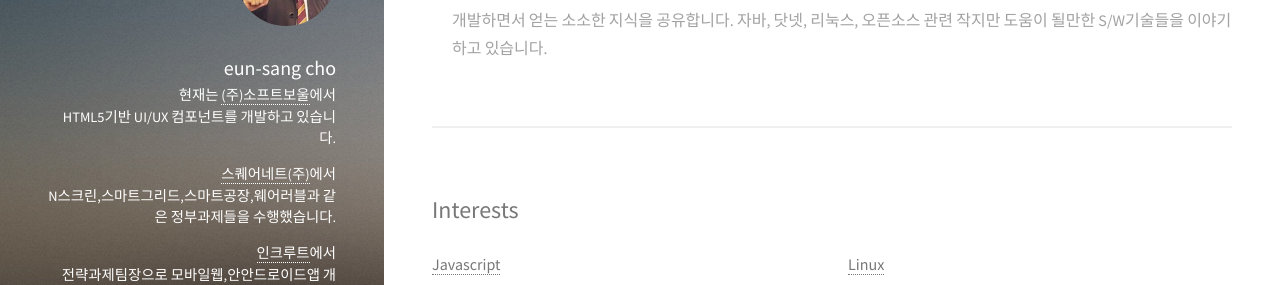
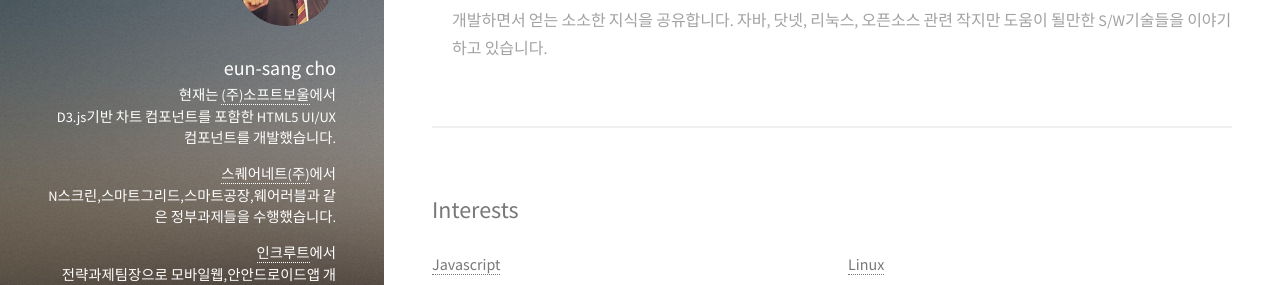
Before and after one commit to itnpeople/itnpeople.github.com, a Jekyll site: the page built from index.html, in a window 1280 px wide. Shown: the part 170-455 px from the top of the page. Built offline with Jekyll 4.4.1, drawn with Linux system fonts in a browser that asks for light colours; nearby versions of some CDN libraries.

Commit message:
change profile

```diff
--- a/index.html
+++ b/index.html
@@ -19,7 +19,7 @@ description: "자바,닷넷,리눅스 등 각종 오픈소스 및 오픈 플렛
 			<header id="header">
 				<a href="#" class="image avatar"><img src="{{site.baseurl}}/resources/img/index/avatar.jpg" alt="" /></a>
 				<h1><strong>eun-sang cho</strong></h1>
-				<h5>현재는 <a href="http://www.softbowl.co.kr" target="_blank">(주)소프트보울</a>에서<br/> HTML5기반 UI/UX 컴포넌트를 개발하고 있습니다.</h5>
+				<h5>현재는 <a href="http://www.softbowl.co.kr" target="_blank">(주)소프트보울</a>에서<br/> D3.js기반 차트 컴포넌트를 포함한 HTML5 UI/UX 컴포넌트를 개발했습니다.</h5>
 				<h5><a href="http://www.squarenet.co.kr" target="_blank">스퀘어네트(주)</a>에서<br/> N스크린,스마트그리드,스마트공장,웨어러블과 같은 정부과제들을 수행했습니다.</h5>
 				<h5><a href="http://www.incruit.co.kr" target="_blank">인크루트</a>에서<br/>  전략과제팀장으로 모바일웹,안안드로이드앱 개발, 오픈소스기반기술,웹표준화 등의 작업을 했습니다.</h5>
 			</header>
```
